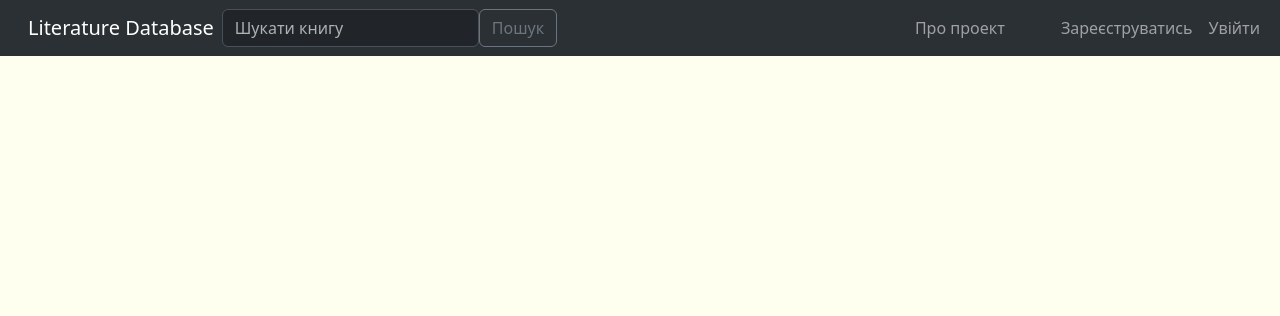
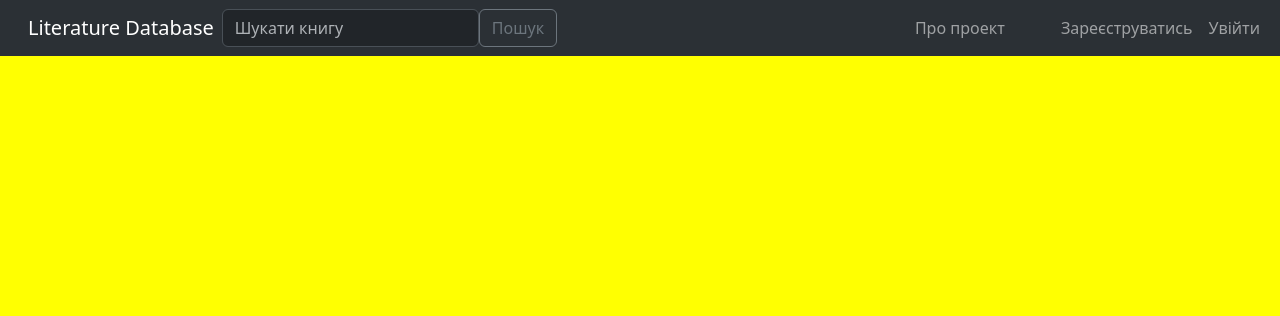
Before and after one commit to Space4sheep/internet-literature-database, a Django app: page / in a window 1280 px wide. Shown: the top 316 px of the page. Run offline with Django 4.2, Linux system fonts and the light colour scheme; data that the repository does not hold is empty; parts of the project's set-up code (start-up, migrations or seed data) failed here and were passed over.

Commit message:
change background

```diff
--- a/main/static/main/css/main.css
+++ b/main/static/main/css/main.css
@@ -1,6 +1,6 @@
 
 body {
-    background: #FFFFF0;
+    background: #ffff01;
 }
 
 login {
```
